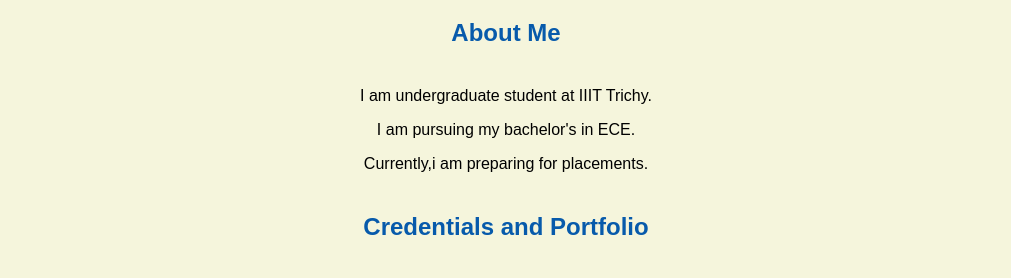
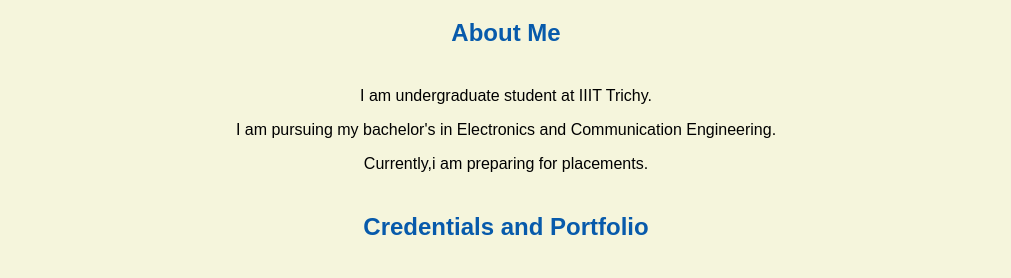
Before and after one commit to AmitVerma4/Simple-Portfolio, a plain HTML site: page index.html in a window 1280 px wide. Shown: the part 511-789 px from the top of the page, without its empty margins (134-1145 px from the left). Drawn offline with Linux system fonts and the light colour scheme.

Commit message:
Small changes

```diff
--- a/index.html
+++ b/index.html
@@ -19,7 +19,7 @@
       <h1>Amit Verma's Portal</h1>
       <h2>About Me </h2>
       <p>I am undergraduate student at IIIT Trichy.</p>
-      <p>I am pursuing my bachelor's in ECE.</p>
+      <p>I am pursuing my bachelor's in Electronics and Communication Engineering.</p>
       <p>Currently,i am preparing for placements.</p>
 
       <h2> Credentials and Portfolio</h2>
```
